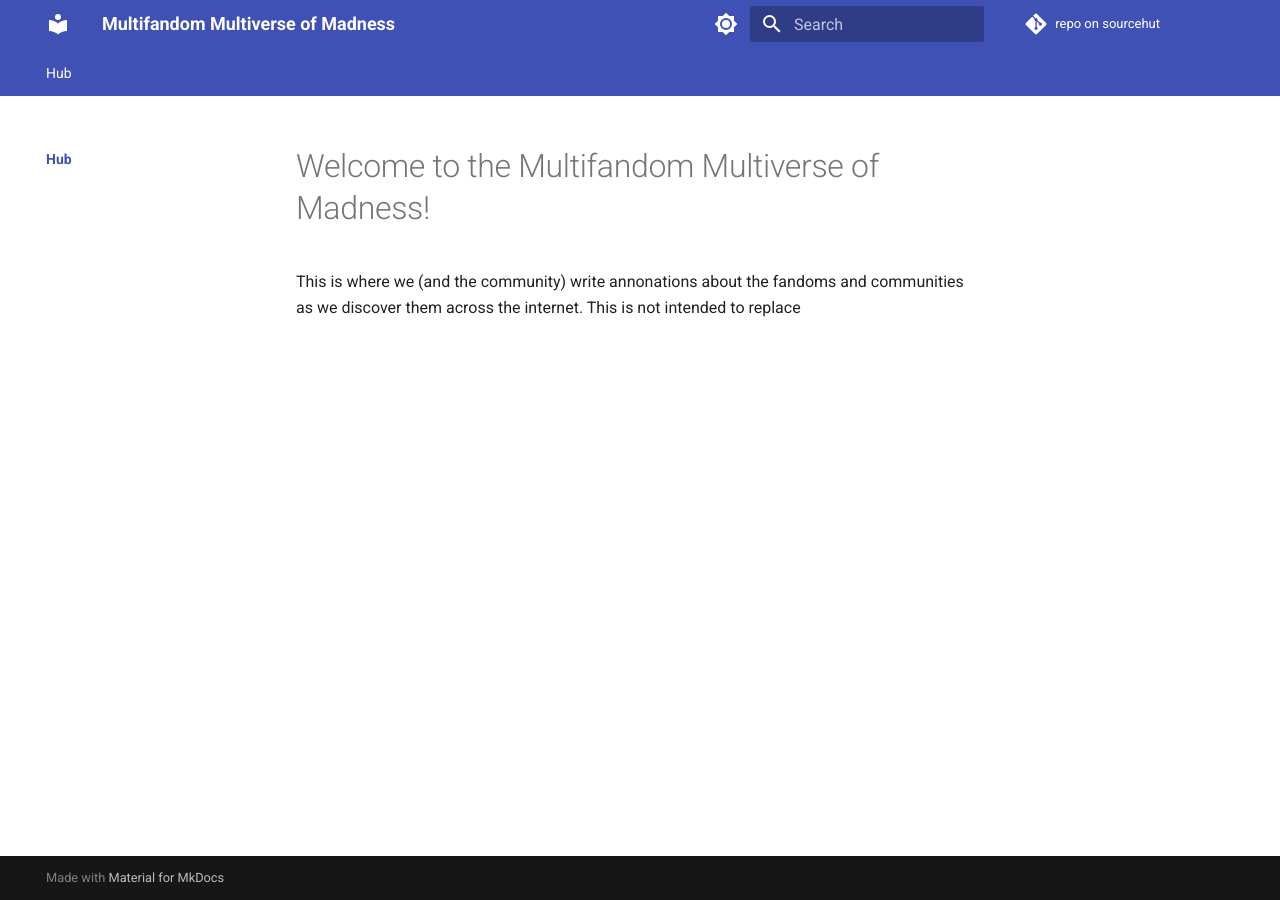
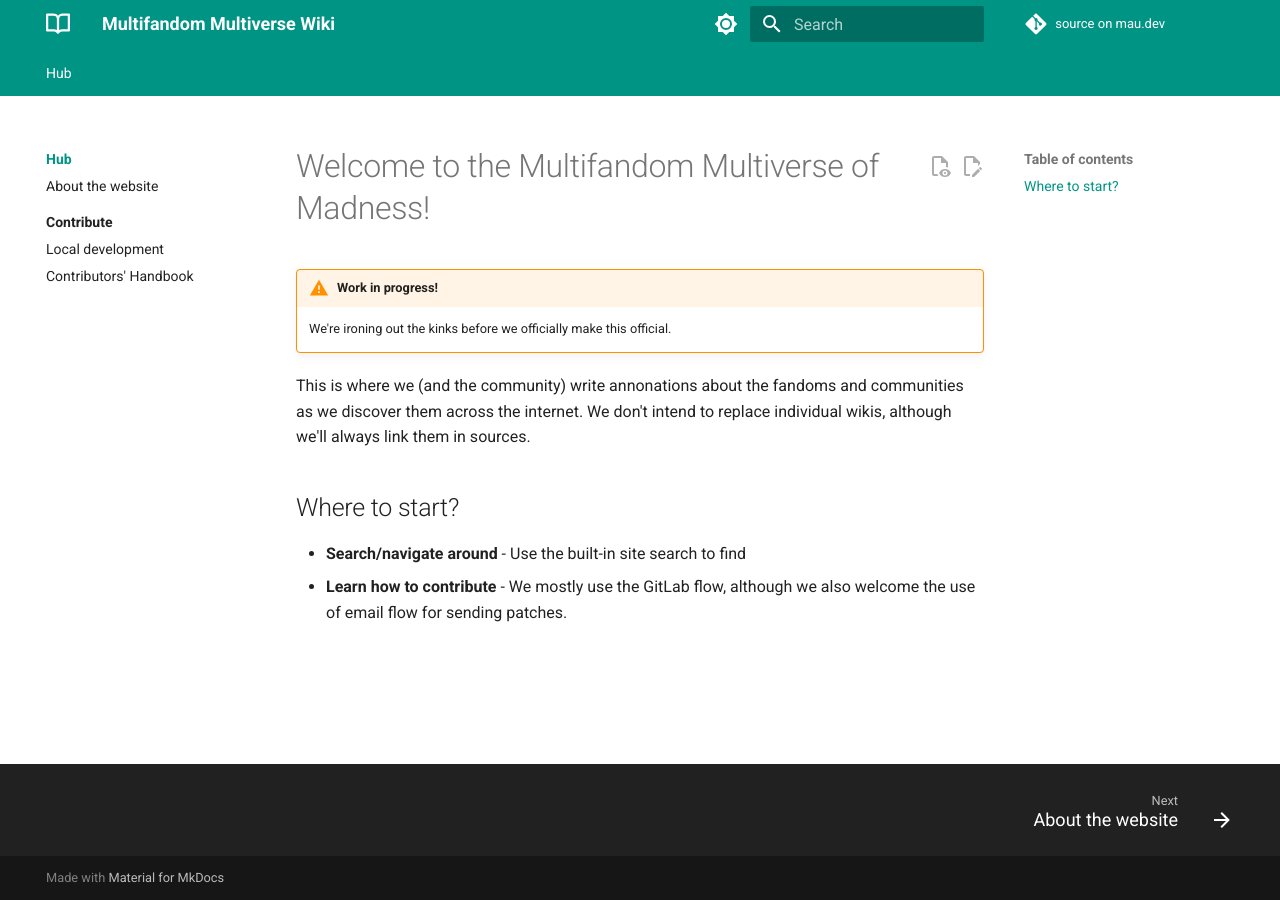
Before and after one commit to lorebooks-wiki/multifandom-multiverse-wiki, an MkDocs documentation site: the page built from docs/index.md, in a window 1280 px wide. Built offline with MkDocs 1.6.1 and Material for MkDocs 9.7.7, drawn with Linux system fonts in a browser that asks for light colours.

Commit message:
docs(global): :memo: update website content and config
Signed-off-by: Andrei Jiroh Halili <ajhalili2006@gmail.com>

```diff
--- a/docs/index.md
+++ b/docs/index.md
@@ -3,6 +3,15 @@ title: Home
 ---
 # Welcome to the Multifandom Multiverse of Madness!
 
+!!! warning "Work in progress!"
+    We're ironing out the kinks before we officially make this official.
+
 This is where we (and the community) write annonations about the fandoms
-and communities as we discover them across the internet. This is not intended to
-replace
+and communities as we discover them across the internet. We don't intend to
+replace individual wikis, although we'll always link them in sources.
+
+## Where to start?
+
+* **Search/navigate around** - Use the built-in site search to find
+* **Learn how to contribute** - We mostly use the GitLab flow, although we also
+welcome the use of email flow for sending patches.
--- a/mkdocs.yml
+++ b/mkdocs.yml
@@ -1,13 +1,15 @@
 # Project information
-site_name: Multifandom Multiverse of Madness
-site_url: https://multifandom-multiverse.lorebooks.eu.org
+site_name: Multifandom Multiverse Wiki
+site_url: https://multiverse.lorebooks.eu.org
 site_author: Recap Time Squad and contributors
 site_description: >-
-  An meta
+  One wiki to rule them all, across fandoms and communities. An ~ajhalili2006
+  pet project now adopted on lorebooks.wiki.
 
 # Repository
-repo_name: repo on sourcehut
-repo_url: https://git.sr.ht/~ajhalili2006/multifandom-multiverse
+repo_name: source on mau.dev
+repo_url: https://mau.dev/lorebooks.wiki/multifandom-multiverse-wiki
+edit_uri: edit/main/docs/
 
 # Configuration
 theme:
@@ -39,20 +41,23 @@ theme:
     # - toc.integrate
   palette:
     - scheme: default
-      primary: indigo
-      accent: indigo
+      primary: teal
+      accent: cyan
       toggle:
         icon: material/brightness-7
         name: Switch to dark mode
     - scheme: slate
-      primary: indigo
-      accent: indigo
+      primary: teal
+      accent: cyan
       toggle:
         icon: material/brightness-4
         name: Switch to light mode
   font:
     text: Roboto
     code: Roboto Mono
+  icon:
+    logo: octicons/book-16
+  favicon: assets/branding/default-favicon_512.png
 
 # Extensions
 markdown_extensions:
@@ -99,3 +104,8 @@ markdown_extensions:
 nav:
   - Hub:
     - Home: index.md
+    - About the website: about.md
+    - Contribute:
+      - contribute/index.md
+      - Local development: contribute/localdev.md
+      - "Contributors' Handbook": contribute/handbook/index.md
```
Also changed, not shown: docs/about.md (added, +3 -0 lines), docs/c/index.md (added, +6 -0 lines), docs/contribute/index.md (added, +3 -0 lines), docs/assets/branding/default-favicon_512.png (added).
